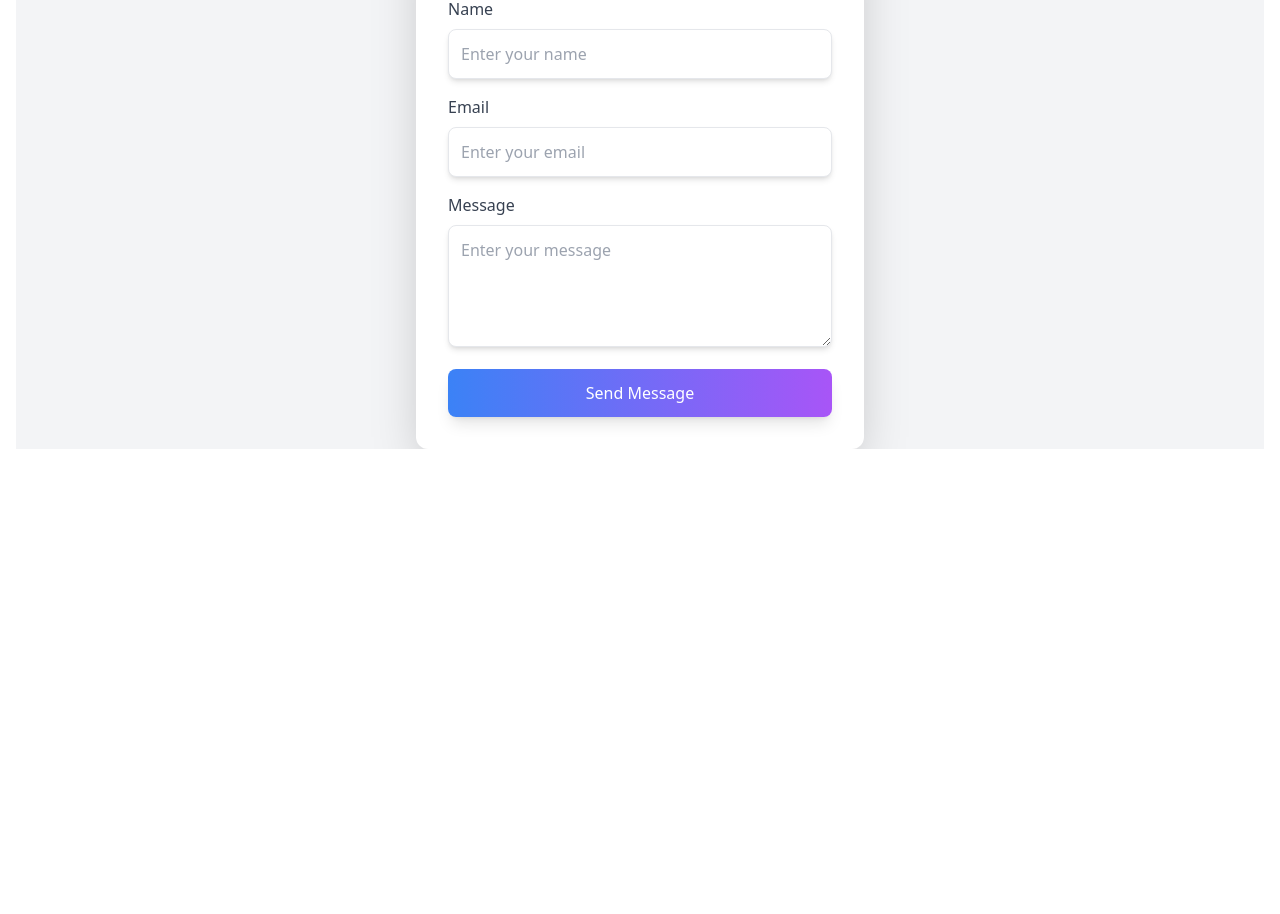
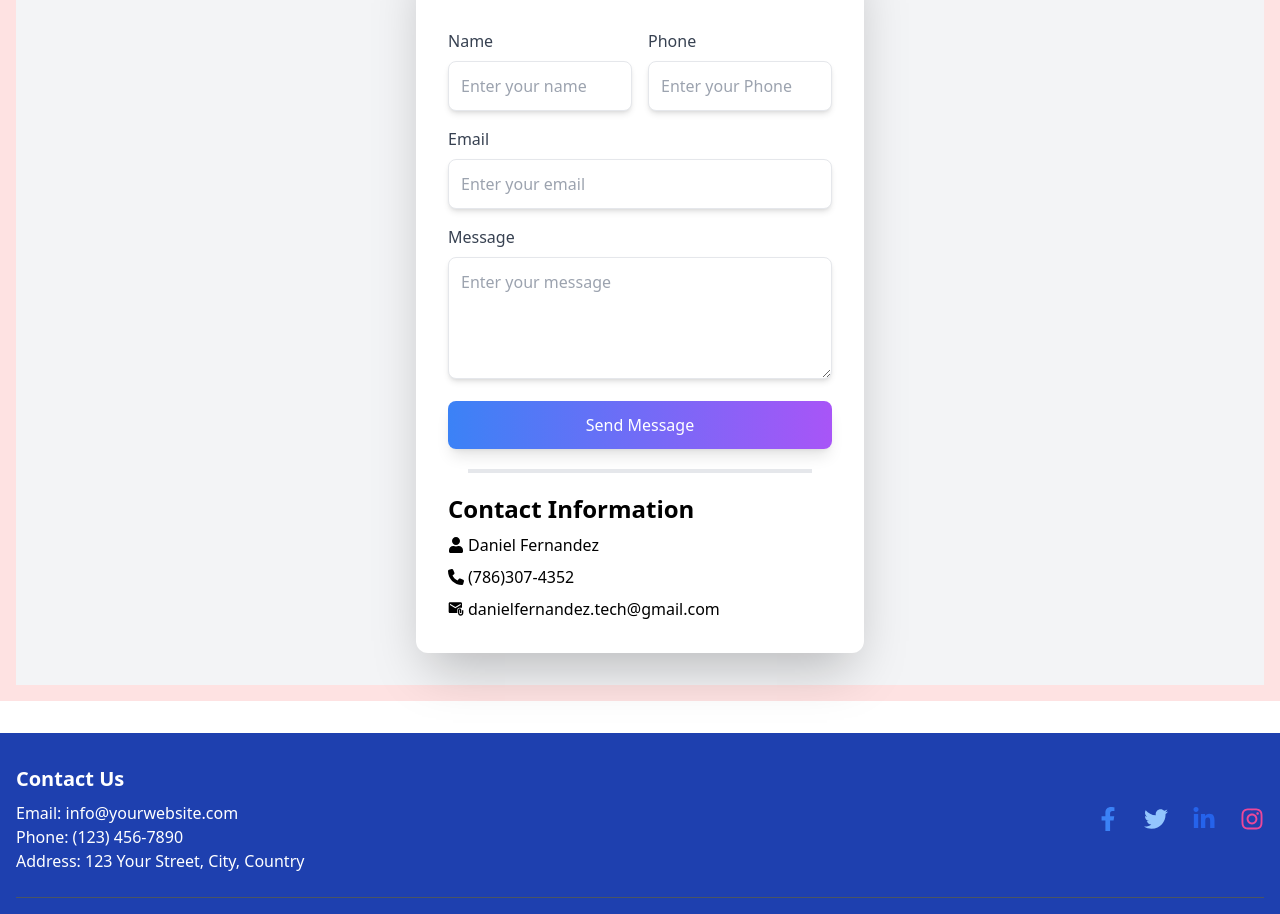
Before and after one commit to danielFernandezDj/dani-portfolio-app, a React (Vite) app: page /home in a window 1280 px wide. Shown: the part 1883-2797 px from the top of the page. Before the commit the page ends 2332 px from the top, so only its background shows below. Built offline with nearby package versions, Linux system fonts and the light colour scheme.

Commit message:
fixing the footer styling

```diff
--- a/src/App.jsx
+++ b/src/App.jsx
@@ -4,6 +4,7 @@ import { HomeIcon, CogIcon, UserIcon } from '@heroicons/react/outline';
 
 // Component Pages
 import Home from './components/LandingPage';
+import Footer from './Footer';
 
 function Projects() {
   return <div className="p-4"></div>;
@@ -50,19 +51,23 @@ function NavBar() {
     </nav>
   );
 }
-
+// ! FIX THE FOOTER THAT IS LOOKS IN THE CENTER OF THE PAGE!
 // Main App
 function App() {
   return (
-    <Router>
+    <div className="flex flex-col min-h-screen">
+      <Router >
         <NavBar />
+        <div className="flex-grow">
           <Routes>
             <Route path="/home" element={<Home />} />
             <Route path="/about" element={<About />} />
             <Route path="/projects" element={<Projects />} />
           </Routes>
-      {/* <Footer /> */}
+        </div>
+        <Footer />
       </Router>
+    </div>
   );
 }
 
--- a/src/Footer.jsx
+++ b/src/Footer.jsx
@@ -0,0 +1,36 @@
+import React from "react";
+import { FaFacebookF, FaTwitter, FaLinkedinIn, FaInstagram } from "react-icons/fa";
+
+export default function Footer() {
+  return (
+    <footer className="bg-blue-800 text-white py-8 mt-8 ">
+      <div className="container mx-auto px-4">
+        {/* Footer Top */}
+        <div className="flex flex-col md:flex-row justify-between items-center mb-6">
+          {/* Contact Information */}
+          <div className="text-center md:text-left">
+            <h2 className="text-xl font-bold mb-2">Contact Us</h2>
+            <p>Email: info@yourwebsite.com</p>
+            <p>Phone: (123) 456-7890</p>
+            <p>Address: 123 Your Street, City, Country</p>
+          </div>
+
+          {/* Social Media Links */}
+          <div className="flex justify-center space-x-6 mt-4 md:mt-0">
+            <a href="#" className="text-blue-500 hover:text-blue-400"><FaFacebookF size={24} /></a>
+            <a href="#" className="text-blue-300 hover:text-blue-200"><FaTwitter size={24} /></a>
+            <a href="#" className="text-blue-600 hover:text-blue-500"><FaLinkedinIn size={24} /></a>
+            <a href="#" className="text-pink-500 hover:text-pink-400"><FaInstagram size={24} /></a>
+          </div>
+        </div>
+
+        {/* Footer Bottom */}
+        <div className="border-t border-gray-600 pt-4">
+          <p className="text-center">
+            &copy; {new Date().getFullYear()} Your Website. All Rights Reserved.
+          </p>
+        </div>
+      </div>
+    </footer>
+  );
+}
--- a/src/components/LandingPage.jsx
+++ b/src/components/LandingPage.jsx
@@ -1,26 +1,77 @@
-import React, {useRef} from "react";
-import emailjs from 'emailjs-com'
+import React, { useRef } from "react";
+import emailjs from 'emailjs-com';
 
 // Icons
 import { FaReact } from "react-icons/fa";
 import { FaJsSquare } from "react-icons/fa";
 import { RiTailwindCssFill } from "react-icons/ri";
+import { FaUser } from "react-icons/fa";
+import { FaPhone } from "react-icons/fa6";
+import { MdAttachEmail } from "react-icons/md";
 
-export default function Home() {
 // EmailJS
-  const ContactForm = () => {
+function ContactForm() {
   const form = useRef();
 
   const sendEmail = (e) => {
     e.preventDefault();
+
+    emailjs.sendForm('service_bj64yfh', 'template_6fh7ri9', form.current, 'LQRAY8j91g7DFwi90')
+      .then((result) => {
+        console.log(result.text);
+      }, (error) => {
+        console.log(error.text);
+      });
+  };
+
+  return (
+    <section className="bg-gray-100 font-sans leading-normal tracking-normal flex items-center justify-center py-8">
+      <div className="bg-white shadow-2xl rounded-xl p-8 max-w-md w-full">
+        <h1 className="text-2xl font-bold mb-6 text-center">Contact Us</h1>
+        <form ref={form} onSubmit={sendEmail}>
+          {/* Name & Phone_#*/}
+          <div className="flex flex-row gap-4">
+            <div className="mb-4">
+              <label htmlFor="name" className="block text-gray-700 mb-2">Name</label>
+              <input type="text" id="name" name="user_name" className="w-full p-3 border rounded-lg shadow-md focus:outline-none focus:ring-2 focus:ring-blue-500" placeholder="Enter your name" required />
+            </div>
+            <div className="mb-4">
+              <label htmlFor="phone" className="block text-gray-700 mb-2">Phone</label>
+              <input type="text" id="phone" name="user_phone" className="w-full p-3 border rounded-lg shadow-md focus:outline-none focus:ring-2 focus:ring-blue-500" placeholder="Enter your Phone" required />
+            </div>
+          </div>
+          {/* Email */}
+          <div className="mb-4">
+            <label htmlFor="email" className="block text-gray-700 mb-2">Email</label>
+            <input type="email" id="email" name="user_email" className="w-full p-3 border rounded-lg shadow-md focus:outline-none focus:ring-2 focus:ring-blue-500" placeholder="Enter your email" required />
+          </div>
+          {/* Message */}
+          <div className="mb-4">
+            <label htmlFor="message" className="block text-gray-700 mb-2">Message</label>
+            <textarea id="message" name="message" className="w-full p-3 border rounded-lg shadow-md focus:outline-none focus:ring-2 focus:ring-blue-500" placeholder="Enter your message" rows="4" required></textarea>
+          </div>
+          <button type="submit" className="w-full bg-gradient-to-r from-blue-500 to-purple-500 text-white p-3 rounded-lg shadow-lg hover:shadow-xl transition-all duration-300 ease-in-out">
+            Send Message
+          </button>
+            <div className="m-5 p-0.5 bg-gray-200"></div>
+          {/* My contact Information */}
+          <div className="flex flex-col gap-2">
+            <h3 className="text-2xl font-bold">Contact Information</h3>
+            <p className="flex flex-row items-center gap-1"><FaUser />Daniel Fernandez</p>
+            <p className="flex flex-row items-center gap-1"><FaPhone />(786)307-4352</p>
+            <p className="flex flex-row items-center gap-1"><MdAttachEmail />danielfernandez.tech@gmail.com</p>
+          </div>
+        </form>
+      </div>
+    </section>
+  );
 }
 
 
-  }
-
+export default function Home() {
   return (
     <>
-      <main className="flex flex-col max-h-screen bg-red-100 gap-y-14 p-4">
+      <main className="flex flex-col man-h-screen bg-red-100 gap-y-14 p-4">
         {/* Welcome */}
         <section className="flex flex-col justify-center item-center bg-blue-200">
           <p className="text-3xl font-bold">Hi there, I'm Daniel. <br /> Full Stack Developer, <br /> Student and Enthusiast</p>
@@ -72,34 +123,8 @@ export default function Home() {
           </div>
         </section>
 
-        {/* Contact me From */}
-        <section className="bg-gray-100 font-sans leading-normal tracking-normal flex items-center justify-center h-screen">
-          <div className="bg-white shadow-2xl rounded-xl p-8 max-w-md w-full">
-            <h1 className="text-2xl font-bold mb-6 text-center">Contact Us</h1>
-            <form>
-              <div className="mb-4">
-                <label for="name" className="block text-gray-700 mb-2">Name</label>
-                <input type="text" id="name" className="w-full p-3 border rounded-lg shadow-md focus:outline-none focus:ring-2 focus:ring-blue-500"
-                  placeholder="Enter your name" required
-                />
-              </div>
-              <div className="mb-4">
-                <label for="email" className="block text-gray-700 mb-2">Email</label>
-                <input type="email" id="email" className="w-full p-3 border rounded-lg shadow-md focus:outline-none focus:ring-2 focus:ring-blue-500"
-                  placeholder="Enter your email" required
-                />
-              </div>
-              <div className="mb-4">
-                <label for="message" className="block text-gray-700 mb-2">Message</label>
-                <textarea id="message" className="w-full p-3 border rounded-lg shadow-md focus:outline-none focus:ring-2 focus:ring-blue-500" placeholder="Enter your message" rows="4" required></textarea>
-              </div>
-              <button type="submit" className="w-full bg-gradient-to-r from-blue-500 to-purple-500 text-white p-3 rounded-lg shadow-lg hover:shadow-xl transition-all duration-300 ease-in-out"
-              >
-                Send Message
-              </button>
-            </form>
-          </div>
-        </section>
+        {/* Contact-Form */}
+        {ContactForm()}
       </main>
     </>
   )
```
Lines whose indentation alone changed are shown as unchanged.
